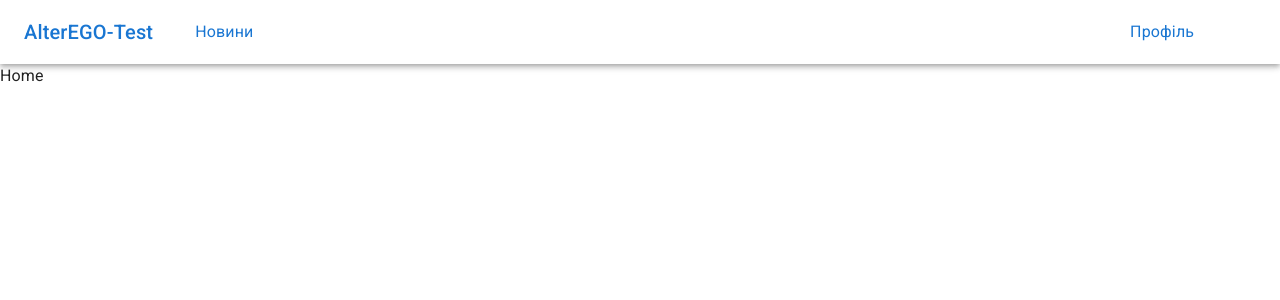
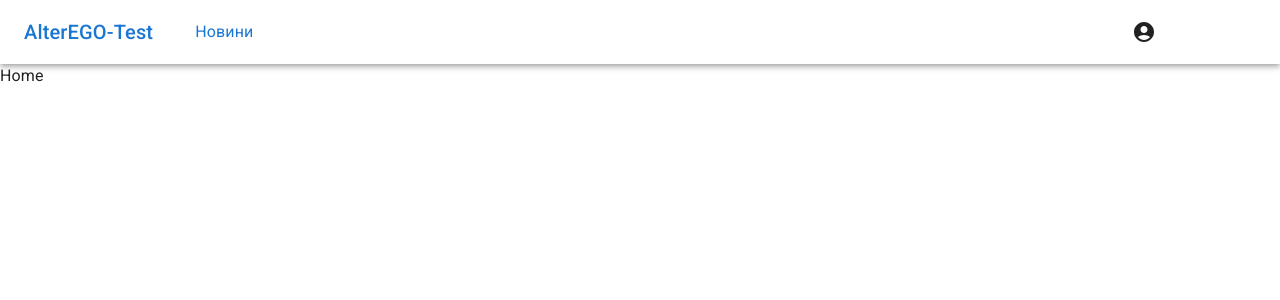
Before and after one commit to voitd/alterEGO-Test, a React (Vite) app: page / in a window 1280 px wide. Shown: the top 300 px of the page. Built offline with nearby package versions, Linux system fonts and the light colour scheme; sample sign-in values are in the browser's storage.

Commit message:
feat: logout

```diff
--- a/src/components/DrawerComponent.tsx
+++ b/src/components/DrawerComponent.tsx
@@ -15,8 +15,9 @@ import { CloseRounded, MenuOutlined } from "@mui/icons-material";
 import { makeStyles } from "@mui/styles";
 import { useTranslation } from "react-i18next";
 import { useAppDispatch } from "../store";
-import { login, logout } from "../store/reducers/auth";
+import { login, logout, selectIsAuth } from "../store/reducers/auth";
 import { ICredentials } from "../types/auth";
+import { useSelector } from "react-redux";
 
 const useStyles = makeStyles(() => ({
   link: { textDecoration: "none", color: "white", fontSize: "20px" },
@@ -34,7 +35,7 @@ const DrawerComponent = () => {
   const classes = useStyles();
   const [openDrawer, setOpenDrawer] = useState(false);
 
-  const isAuth: boolean = true;
+  const isAuth: boolean = useSelector(selectIsAuth);
 
   const handleLogout = () => {
     dispatch(logout());
--- a/src/components/Navigation.tsx
+++ b/src/components/Navigation.tsx
@@ -1,4 +1,4 @@
-import { useTheme } from "@emotion/react";
+import { AccountCircle } from "@mui/icons-material";
 import {
   AppBar,
   Toolbar,
@@ -7,19 +7,25 @@ import {
   useMediaQuery,
   Button,
   Box,
+  useTheme,
+  Theme,
+  IconButton,
+  Menu,
+  MenuItem,
 } from "@mui/material";
 import { makeStyles } from "@mui/styles";
+import { useState, MouseEvent } from "react";
 import { useTranslation } from "react-i18next";
+import { useSelector } from "react-redux";
 import { Link } from "react-router-dom";
 import { useAppDispatch } from "../store";
-import { login } from "../store/reducers/auth";
+import { login, logout, selectIsAuth } from "../store/reducers/auth";
 import { ICredentials } from "../types/auth";
 import DrawerComponent from "./DrawerComponent";
 
 const pages = [{ id: 0, name: "News", url: "/news" }];
-const settings = ["Profile", "Logout"];
 
-const useStyles = makeStyles((theme) => ({
+const useStyles = makeStyles(() => ({
   navlinks: {
     display: "flex",
     alignItems: "center",
@@ -39,10 +45,12 @@ const Navigation = () => {
   const { t } = useTranslation();
   const dispatch = useAppDispatch();
   const classes = useStyles();
-  const theme = useTheme();
-  const isMobile = useMediaQuery(theme.breakpoints.down("md"));
 
-  const isAuth: boolean = true;
+  const theme: Theme = useTheme();
+  const isMobile: boolean = useMediaQuery(theme.breakpoints?.down("md"));
+
+  const isAuth: boolean = useSelector(selectIsAuth);
+  const [anchorEl, setAnchorEl] = useState<null | HTMLElement>(null);
 
   const handleLogin = () => {
     const user: ICredentials = {
@@ -51,6 +59,22 @@ const Navigation = () => {
     };
     dispatch(login(user));
   };
+
+  const handleLogout = () => {
+    dispatch(logout());
+  };
+
+  const handleMenu = (event: MouseEvent<HTMLElement>) => {
+    setAnchorEl(event.currentTarget);
+  };
+
+  const handleClose = () => {
+    setAnchorEl(null);
+  };
+  const settings = [
+    { id: 0, name: "Profile", url: "/profile" },
+    { id: 1, name: "Logout", handler: handleLogout },
+  ];
 
   return (
     <AppBar position="sticky" color="inherit">
@@ -72,9 +96,47 @@ const Navigation = () => {
               ))}
             </Box>
             {isAuth ? (
-              <Link to="/profile" className={classes.link}>
-                <Typography color="primary">{t("Profile")}</Typography>
-              </Link>
+              <div>
+                <IconButton
+                  size="large"
+                  aria-label="account of current user"
+                  aria-controls="menu-appbar"
+                  aria-haspopup="true"
+                  onClick={handleMenu}
+                  color="inherit"
+                >
+                  <AccountCircle />
+                </IconButton>
+                <Menu
+                  id="menu-appbar"
+                  anchorEl={anchorEl}
+                  anchorOrigin={{
+                    vertical: "bottom",
+                    horizontal: "right",
+                  }}
+                  keepMounted
+                  transformOrigin={{
+                    vertical: "top",
+                    horizontal: "right",
+                  }}
+                  open={Boolean(anchorEl)}
+                  onClose={handleClose}
+                >
+                  {settings.map(({ id, name, url, handler }) => (
+                    <MenuItem onClick={handleClose} key={id}>
+                      {url ? (
+                        <Link to={url}>
+                          <Typography color="primary">{t(name)}</Typography>
+                        </Link>
+                      ) : (
+                        <Link to={"/"} onClick={handler}>
+                          <Typography color="primary">{t(name)}</Typography>
+                        </Link>
+                      )}
+                    </MenuItem>
+                  ))}
+                </Menu>
+              </div>
             ) : (
               <Button variant="outlined" color="primary" onClick={handleLogin}>
                 {t("Login")}
--- a/src/store/reducers/auth.ts
+++ b/src/store/reducers/auth.ts
@@ -1,13 +1,8 @@
-import {
-  createSlice,
-  PayloadAction,
-  SliceCaseReducers,
-} from "@reduxjs/toolkit";
+import { createSlice, PayloadAction } from "@reduxjs/toolkit";
 import { RootState } from "..";
 import { ICredentials } from "../../types/auth";
 import fakeAuth from "../../utils/fakeAuth";
-import { setItem } from "../../utils/persistanceStorage";
-// import { authApi } from "../../../services/auth";
+import { removeItem, setItem } from "../../utils/persistanceStorage";
 
 interface IUser {
   name?: string;
@@ -25,58 +20,36 @@ const initialState: IAuth = {
   error: null,
 };
 
-// const { login } = authApi.endpoints;
-//
-
 const { reducer, actions } = createSlice({
   name: "auth",
   initialState,
   reducers: {
-    setUser: (state: IAuth, action: PayloadAction<ICredentials>) => {
+    login: (state: IAuth, { payload }: PayloadAction<ICredentials>) => {
       try {
-        const token = fakeAuth(action.payload);
+        const token = fakeAuth(payload);
         setItem("token", token);
         state.isAuth = true;
-        state.user.name = action.payload.login;
+        state.user.name = payload.login;
       } catch (error: any) {
-        console.log("file: auth.ts~line: 44~error", error);
         return {
           ...initialState,
           error,
         };
       }
     },
-    logout: () => initialState,
-  } as SliceCaseReducers<IAuth>,
+    logout: (state: IAuth) => {
+      removeItem("token");
+      console.log("logout");
+      state.isAuth = false;
+      return initialState;
+    },
+  },
 });
 
 const selectUser = (state: RootState) => state.auth.user;
-const selectAuth = (state: RootState) => state.auth;
-export { selectUser, selectAuth };
+const selectIsAuth = (state: RootState) => state.auth.isAuth;
+
+export { selectUser, selectIsAuth };
+
 export const { login, logout } = actions;
 export default reducer;
-
-// import { createSlice, SliceCaseReducers } from "@reduxjs/toolkit";
-//
-// interface IPermission {}
-//
-// interface IState {
-//     userPermissions: IPermission[];
-// }
-//
-// export const initialState: IState = {
-//     userPermissions: localStorage.getItem("token") ? [] : [],
-// };
-//
-// export const permissionSlice = createSlice({
-//     name: "permissions",
-//     initialState,
-//     reducers: {
-//         addPermission: (state: IState, action: any) => {
-//             state.userPermissions = action.payload;
-//         },
-//     } as SliceCaseReducers<IState>,
-// });
-//
-// export const { addPermission } = permissionSlice.actions;
-// export default permissionSlice.reducer;
--- a/src/store/reducers/news.ts
+++ b/src/store/reducers/news.ts
@@ -22,6 +22,7 @@ const { getNews } = newsApi.endpoints;
 const { reducer } = createSlice({
   name: "news",
   initialState,
+  reducers: {},
   extraReducers: (builder) => {
     builder.addMatcher(getNews.matchFulfilled, (state, { payload: data }) => {
       console.warn("data", data);
@@ -30,7 +31,7 @@ const { reducer } = createSlice({
   },
 });
 
-const selectNews = (state: RootState) => state.news.news;
+const selectNews = (state: RootState) => state.news;
 
 export { selectNews };
 
--- a/src/utils/persistanceStorage.ts
+++ b/src/utils/persistanceStorage.ts
@@ -19,3 +19,19 @@ export const setItem = (key: string, data: any) => {
     console.log("[Local Sotrage] Error saving data", e);
   }
 };
+
+export const removeItem = (key: string) => {
+  try {
+    localStorage.removeItem(key);
+  } catch (e) {
+    console.log("[Local Sotrage] Error remove data", e);
+  }
+};
+
+export const clearItem = () => {
+  try {
+    localStorage.clear();
+  } catch (e) {
+    console.log("[Local Sotrage] Error clearing data", e);
+  }
+};
```
